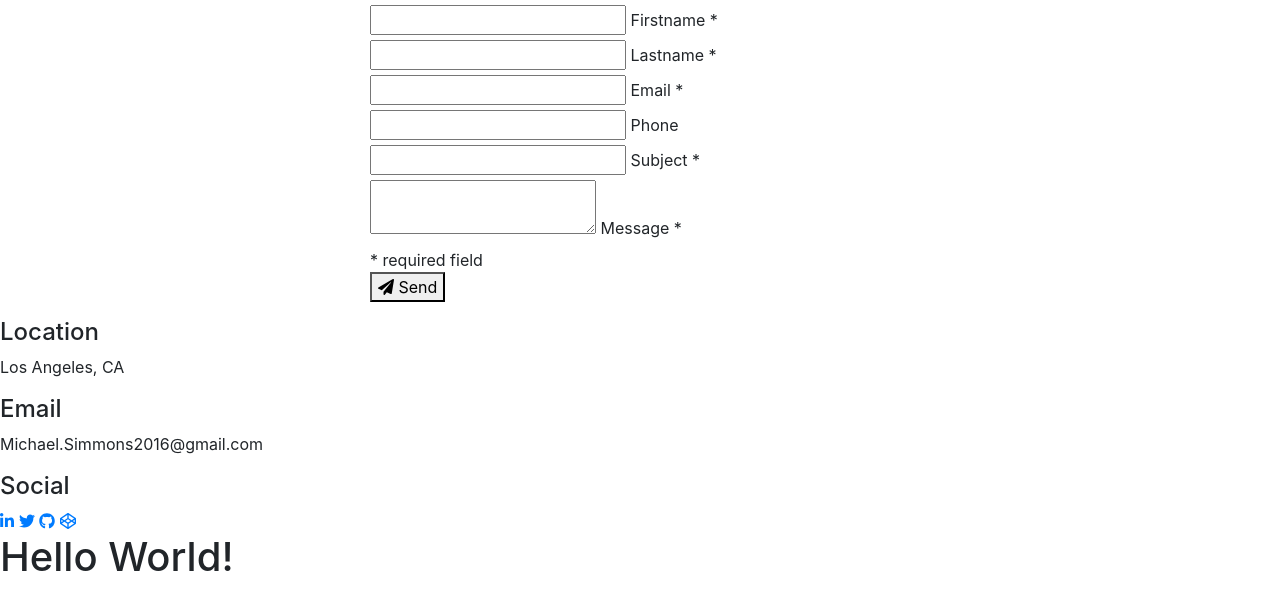
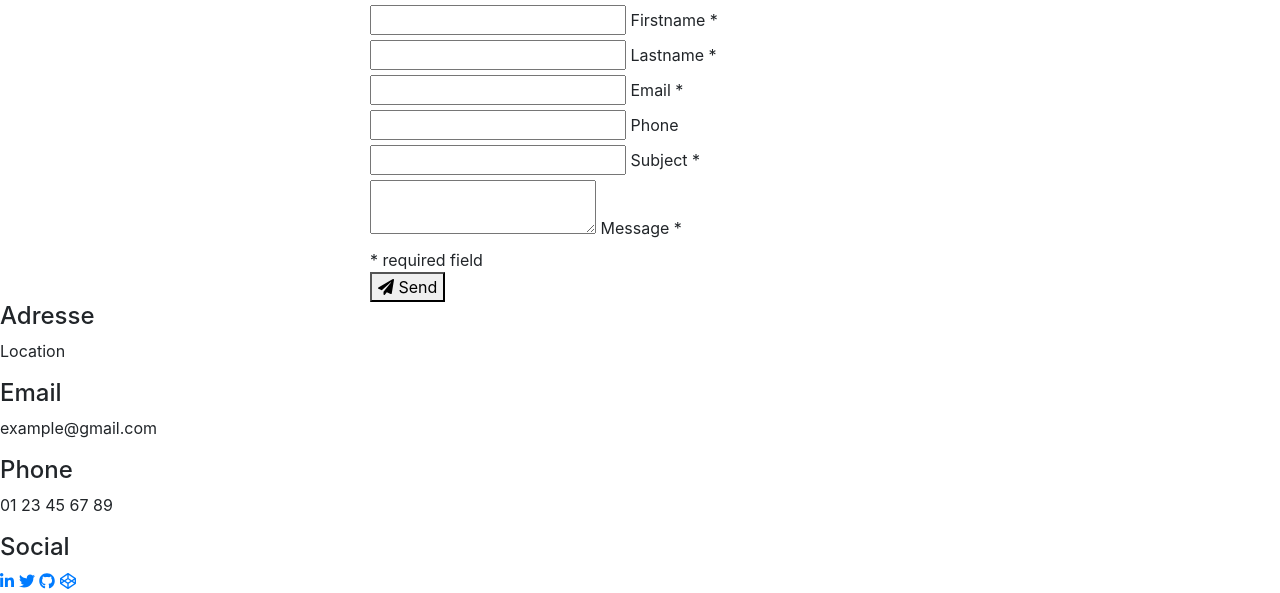
Before and after one commit to MSimmons7/MSimmons7.github.io, a plain HTML site: page index.html in a window 1280 px wide. Shown: the part 2828-3421 px from the top of the page. Drawn offline with nearby package versions, Linux system fonts and the light colour scheme.

Commit message:
Reverted

```diff
--- a/index.html
+++ b/index.html
@@ -1,5 +1,20 @@
+<!DOCTYPE html>
+<html lang="en" >
 
 <head>
+  <meta charset="UTF-8">
+  <title>Personal website template</title>
+
+
+
+      <link rel="stylesheet" href="css/style.css">
+
+
+</head>
+
+<body>
+
+  <head>
   <title>Personal website template</title>
 
   <meta charset="UTF-8">
@@ -348,19 +363,19 @@
     <div class="footer-content">
 
       <div>
-        <h4>Location</h4>
-        <p>Los Angeles, CA</p>
+        <h4>Adresse</h4>
+        <p>Location</p>
       </div>
 
       <div>
         <h4>Email</h4>
-        <p>Michael.Simmons2016@gmail.com</p>
+        <p>example@gmail.com</p>
       </div>
 
-<!--       <div>
+      <div>
         <h4>Phone</h4>
         <p>01 23 45 67 89</p>
-      </div> -->
+      </div>
 
       <div>
         <h4>Social</h4>
@@ -389,13 +404,14 @@
   <script defer src="https://use.fontawesome.com/releases/v5.0.2/js/all.js"></script>
 
 </body>
-<!doctype html>
-<html>
-  <head>
-    <meta charset="utf-8">
-    <title>Home</title>
-  </head>
-  <body>
-    <h1>Hello World!</h1>
-  </body>
+
+
+
+    <script  src="js/index.js"></script>
+
+
+
+
+</body>
+
 </html>
```
Also changed, not shown: license.txt (added), 1 other file.
